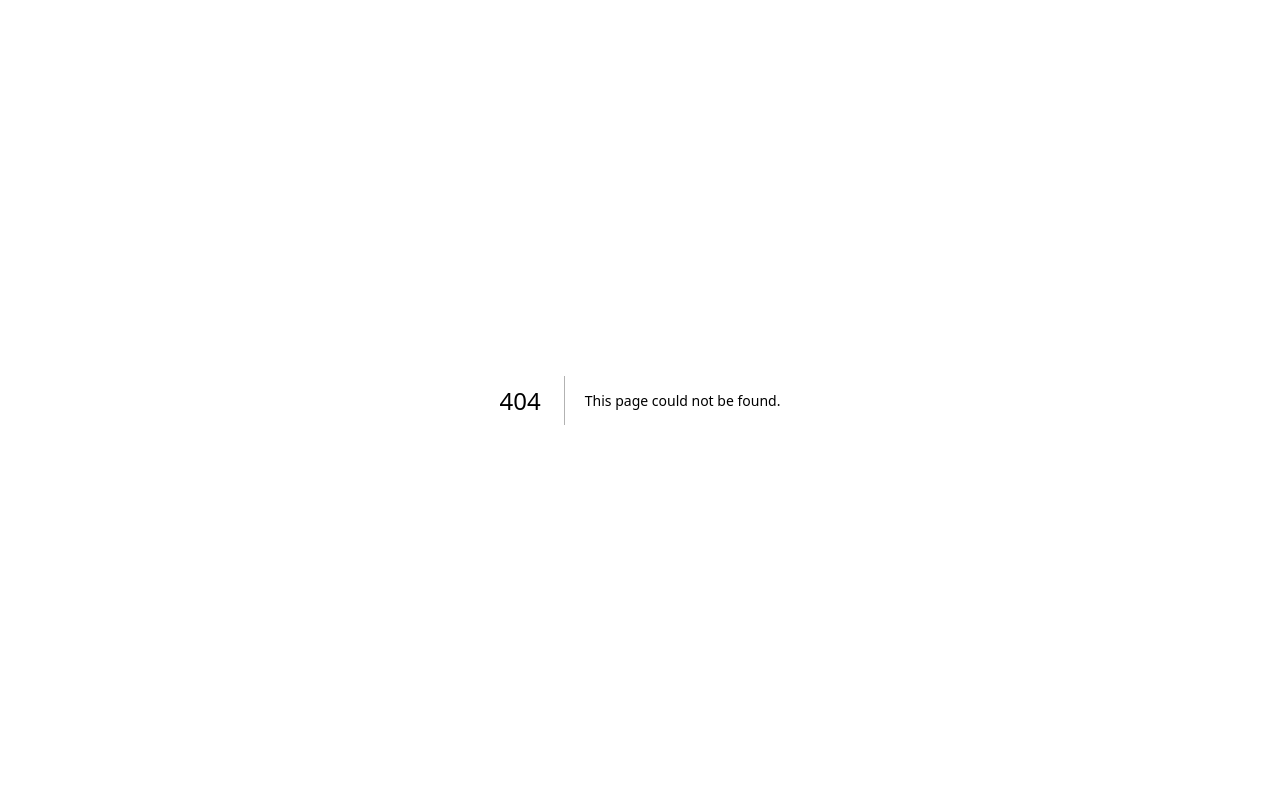
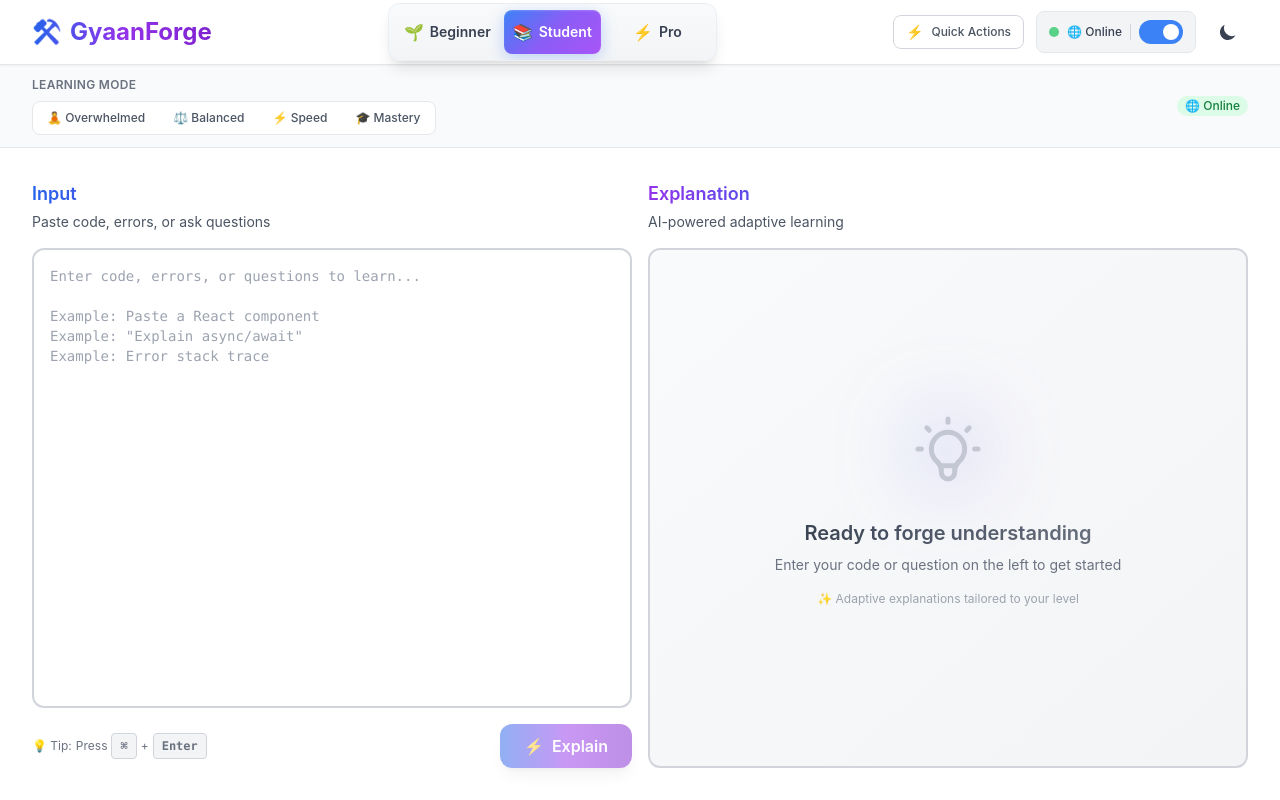
Before and after one commit to Navneet-55/demo1011, a Next.js app: page /learn in a window 1280 px wide. Before the commit this address had no page. Built offline with nearby package versions, Linux system fonts and the light colour scheme.

Commit message:
feat: add LearnPage component with input/output functionality and cognitive load selector

```diff
--- /dev/null
+++ b/app/(app)/learn/page.tsx
@@ -0,0 +1,140 @@
+'use client'
+
+import { useState } from 'react'
+import { Header } from '@/components/Header'
+import { InputPanel } from '@/components/InputPanel'
+import { OutputPanel } from '@/components/OutputPanel'
+import { useMode } from '@/components/ModeProvider'
+import { useOnlineOffline } from '@/contexts/OnlineOfflineContext'
+import { Badge, Button } from '@/components/ui/primitives'
+import type { CognitiveLoadMode } from '@/types'
+import { COGNITIVE_LOAD_CONFIG } from '@/lib/constants'
+
+export const dynamic = 'force-dynamic'
+
+export default function LearnPage() {
+  const { mode } = useMode()
+  const { effectiveMode } = useOnlineOffline()
+  const [input, setInput] = useState('')
+  const [output, setOutput] = useState('')
+  const [isLoading, setIsLoading] = useState(false)
+  const [cognitiveLoad, setCognitiveLoad] = useState<CognitiveLoadMode>('student')
+
+  const handleSubmit = async () => {
+    if (!input.trim() || isLoading) return
+
+    setIsLoading(true)
+    setOutput('')
+
+    try {
+      const response = await fetch('/api/explain', {
+        method: 'POST',
+        headers: { 'Content-Type': 'application/json' },
+        body: JSON.stringify({
+          input: input.trim(),
+          mode,
+          forceOffline: effectiveMode === 'offline',
+        }),
+      })
+
+      if (!response.ok) {
+        throw new Error(`API Error: ${response.status}`)
+      }
+
+      const reader = response.body?.getReader()
+      const decoder = new TextDecoder()
+
+      if (!reader) throw new Error('Response body not readable')
+
+      let accumulated = ''
+      while (true) {
+        const { done, value } = await reader.read()
+        if (done) break
+
+        accumulated += decoder.decode(value, { stream: true })
+        setOutput(accumulated)
+      }
+    } catch (error) {
+      console.error('Error:', error)
+      setOutput(`**❌ Error:** ${error instanceof Error ? error.message : 'Unknown error'}`)
+    } finally {
+      setIsLoading(false)
+    }
+  }
+
+  const handleClearInput = () => setInput('')
+  const handleExampleQuery = (query: string) => setInput(query)
+  const handleExportNotes = () => {
+    const blob = new Blob([output], { type: 'text/markdown' })
+    const url = URL.createObjectURL(blob)
+    const a = document.createElement('a')
+    a.href = url
+    a.download = `gyaanforge-notes-${Date.now()}.md`
+    a.click()
+    URL.revokeObjectURL(url)
+  }
+
+  return (
+    <div className="min-h-screen flex flex-col bg-white dark:bg-gray-950">
+      <Header
+        onClearInput={handleClearInput}
+        onExampleQuery={handleExampleQuery}
+        onExportNotes={handleExportNotes}
+      />
+
+      {/* Control Bar */}
+      <div className="border-b border-gray-200 dark:border-gray-800 bg-gray-50 dark:bg-gray-900/50">
+        <div className="max-w-7xl w-full mx-auto px-4 sm:px-6 lg:px-8 py-3">
+          <div className="flex flex-col sm:flex-row gap-4 items-start sm:items-center sm:justify-between">
+            {/* Cognitive Load Selector */}
+            <div className="flex flex-col gap-2">
+              <p className="text-xs font-semibold text-gray-500 dark:text-gray-400 uppercase tracking-wide">
+                Learning Mode
+              </p>
+              <div className="flex gap-1 bg-white dark:bg-gray-800 rounded-lg p-0.5 border border-gray-200 dark:border-gray-700">
+                {(Object.keys(COGNITIVE_LOAD_CONFIG) as CognitiveLoadMode[]).map((loadMode) => (
+                  <button
+                    key={loadMode}
+                    onClick={() => setCognitiveLoad(loadMode)}
+                    className={`px-3 py-1.5 rounded-md text-xs font-medium transition-all ${
+                      cognitiveLoad === loadMode
+                        ? 'bg-black text-white dark:bg-white dark:text-black shadow-sm'
+                        : 'text-gray-600 dark:text-gray-400 hover:text-gray-900 dark:hover:text-white hover:bg-gray-100 dark:hover:bg-gray-700'
+                    }`}
+                  >
+                    {COGNITIVE_LOAD_CONFIG[loadMode].label}
+                  </button>
+                ))}
+              </div>
+            </div>
+
+            {/* Status Badge */}
+            <Badge variant={effectiveMode === 'online' ? 'success' : 'warning'}>
+              {effectiveMode === 'online' ? '🌐 Online' : '📡 Offline Mode'}
+            </Badge>
+          </div>
+        </div>
+      </div>
+
+      {/* Main Content */}
+      <div className="flex-1 flex flex-col lg:flex-row gap-4 max-w-[1600px] w-full mx-auto p-4 sm:p-6 lg:p-8">
+        <div className="flex-1 min-w-0">
+          <InputPanel
+            mode={mode}
+            value={input}
+            onChange={(e) => setInput(e.target.value)}
+            onSubmit={handleSubmit}
+            isLoading={isLoading}
+          />
+        </div>
+
+        <div className="flex-1 min-w-0">
+          <OutputPanel
+            output={output}
+            isLoading={isLoading}
+          />
+        </div>
+      </div>
+    </div>
+  )
+}
```
